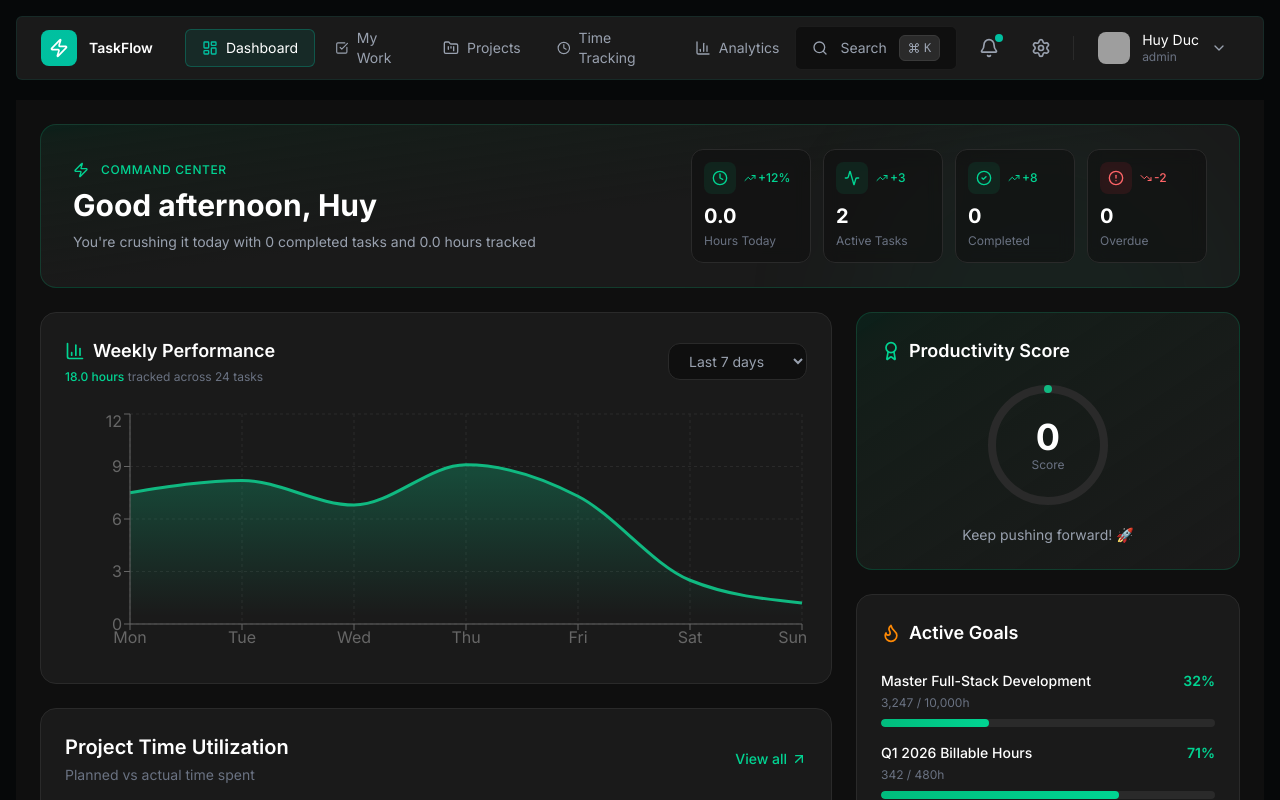
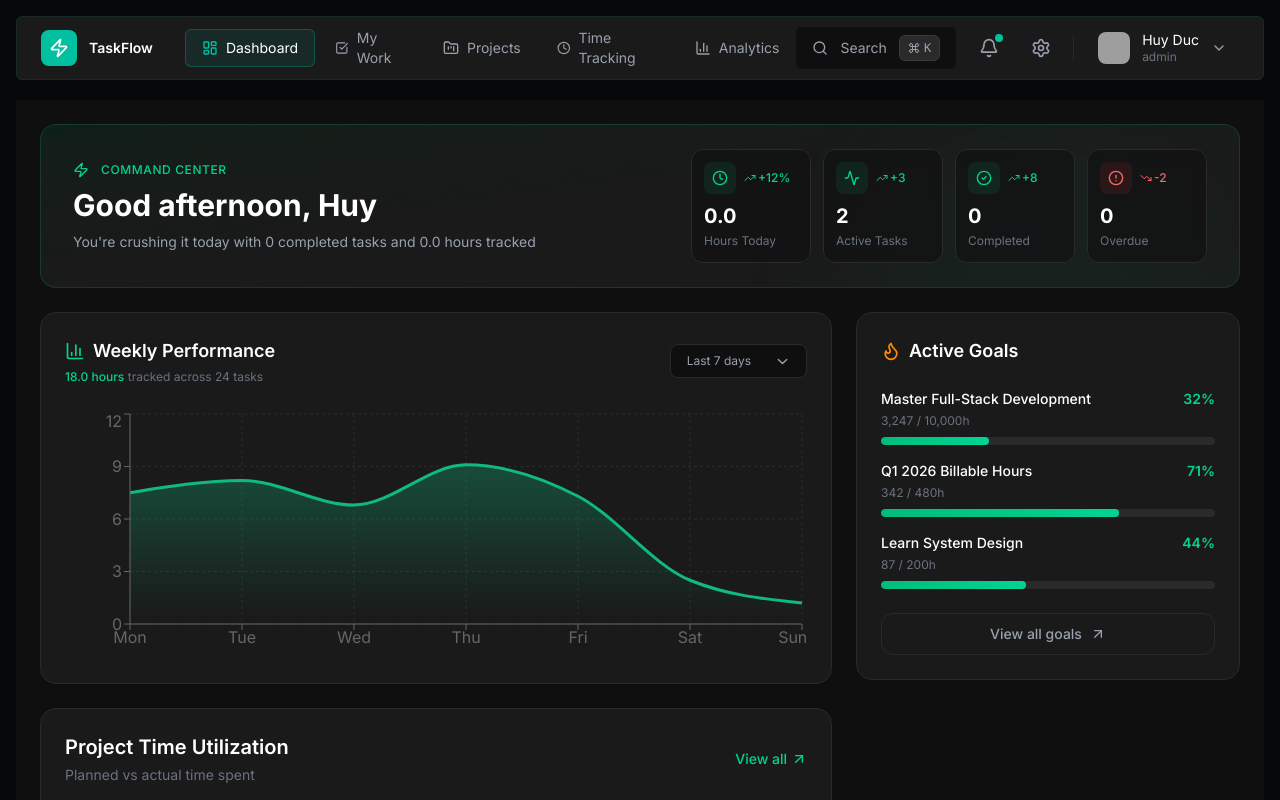
Before and after one commit to dhuy00/Knowly, a React (Vite) app in the folder knowly_frontend/: page / in a window 1280 px wide. Shown: the top 800 px of the page. Built offline with nearby package versions, Linux system fonts and the light colour scheme; grey boxes are pictures that could not be loaded.

Commit message:
feat (newui) add custom select in weekly component

```diff
--- /dev/null
+++ b/knowly_frontend/src/components/dashboard/CustomSelect.tsx
@@ -0,0 +1,37 @@
+import React, { useState } from "react";
+import { IoChevronDownOutline } from "react-icons/io5";
+
+const CustomSelect = () => {
+  const [isOpenDropdown, setIsOpenDropdown] = useState(false);
+
+  const handleDropdown = () => {
+    setIsOpenDropdown(!isOpenDropdown);
+  };
+
+  return (
+    <div className="relative">
+      <div
+        className={`bg-[#0F0F0F] border border-[#2A2A2A] rounded-lg text-gray-400 text-sm
+       px-4 py-2 outline-none focus:border-emerald-500/50 transition text-xs flex justify-between items-center
+       gap-6 relative`}
+       onClick={handleDropdown}
+      >
+        <span>Last 7 days</span>
+        <IoChevronDownOutline className={`text-[15px] transition ${isOpenDropdown ? 'rotate-180' : ''}`} />
+      </div>
+      <ul
+        className={`bg-[#0F0F0F] border border-[#2A2A2A] rounded-lg text-gray-400 text-sm
+       transition text-xs flex flex-col absolute top-9 left-0 right-0 ${isOpenDropdown ? '' : 'hidden'}`}
+      >
+        <li className="hover:bg-gray-950 bg-[#0F0F0F] px-4 z-10 py-2 rounded-t-lg transition">
+          Last 30 days
+        </li>
+        <li className="hover:bg-gray-950 bg-[#0F0F0F] z-10 px-4 py-2 rounded-b-lg transition">
+          Last 90 days
+        </li>
+      </ul>
+    </div>
+  );
+};
+
+export default CustomSelect;
--- a/knowly_frontend/src/components/dashboard/Weekly.tsx
+++ b/knowly_frontend/src/components/dashboard/Weekly.tsx
@@ -12,6 +12,7 @@ import {
 import {
   mockTimeEntries,
 } from "../../mock/mockData";
+import CustomSelect from "./CustomSelect";
 
 const Weekly = () => {
     const weekEntries = mockTimeEntries.filter((e) => {
@@ -52,15 +53,12 @@ const Weekly = () => {
             tasks
           </p>
         </div>
-        <select className="bg-[#0F0F0F] border border-[#2A2A2A] rounded-xl text-gray-400 text-sm px-4 py-2 outline-none focus:border-emerald-500/50 transition">
-          <option>Last 7 days</option>
-          <option>Last 30 days</option>
-          <option>Last 90 days</option>
-        </select>
+        <CustomSelect/>
       </div>
 
+      <div className="chart-container">
         <ResponsiveContainer width="100%" height={250} >
-        <AreaChart data={weeklyData}>
+          <AreaChart data={weeklyData} >
             <defs>
               <linearGradient id="colorHours" x1="0" y1="0" x2="0" y2="1">
                 <stop offset="5%" stopColor="#10b981" stopOpacity={0.3} />
@@ -71,6 +69,7 @@ const Weekly = () => {
             <XAxis dataKey="day" stroke="#666" />
             <YAxis stroke="#666" />
             <Tooltip
+
               contentStyle={{
                 backgroundColor: "#1A1A1A",
                 border: "1px solid #2A2A2A",
@@ -89,6 +88,7 @@ const Weekly = () => {
           </AreaChart>
         </ResponsiveContainer>
       </div>
+    </div>
   );
 };
 
--- a/knowly_frontend/src/index.css
+++ b/knowly_frontend/src/index.css
@@ -106,3 +106,15 @@ blockquote {
   border-color: transparent !important;
   box-shadow: 0 0 0 1.5px #5766ee !important;
 }
+
+.chart-container svg:focus {
+  outline: none !important;
+}
+
+.chart-container path:focus {
+  outline: none !important;
+}
+
+.chart-container g:focus {
+  outline: none !important;
+}
--- a/knowly_frontend/src/pages/dashboard/Dashboard.tsx
+++ b/knowly_frontend/src/pages/dashboard/Dashboard.tsx
@@ -139,53 +139,7 @@ const Dashboard = () => {
 
           {/* Right Column - 4 cols */}
           <div className="lg:col-span-4 space-y-6">
-            {/* Productivity Score */}
-            <div className="bg-gradient-to-br from-emerald-500/10 to-[#1A1A1A] border border-emerald-500/20 rounded-2xl p-6">
-              <div className="flex items-center gap-2 mb-4">
-                <Award className="size-5 text-emerald-400" />
-                <h2 className="text-lg font-semibold text-white">
-                  Productivity Score
-                </h2>
-              </div>
 
-              <div className="relative w-32 h-32 mx-auto mb-4">
-                <svg className="w-full h-full -rotate-90">
-                  <circle
-                    cx="64"
-                    cy="64"
-                    r="56"
-                    stroke="#2A2A2A"
-                    strokeWidth="8"
-                    fill="none"
-                  />
-                  <circle
-                    cx="64"
-                    cy="64"
-                    r="56"
-                    stroke="#10b981"
-                    strokeWidth="8"
-                    fill="none"
-                    strokeDasharray={`${(productivityScore / 100) * 351.86} 351.86`}
-                    strokeLinecap="round"
-                    className="transition-all duration-1000"
-                  />
-                </svg>
-                <div className="absolute inset-0 flex items-center justify-center flex-col">
-                  <div className="text-4xl font-bold text-white">
-                    {productivityScore}
-                  </div>
-                  <div className="text-xs text-gray-500">Score</div>
-                </div>
-              </div>
-
-              <p className="text-center text-sm text-gray-400">
-                {productivityScore >= 80
-                  ? "Outstanding performance! 🔥"
-                  : productivityScore >= 60
-                    ? "Great work today! 💪"
-                    : "Keep pushing forward! 🚀"}
-              </p>
-            </div>
 
             {/* Active Goals */}
             <div className="bg-[#1A1A1A] border border-[#2A2A2A] rounded-2xl p-6">
```
Lines whose indentation alone changed are shown as unchanged.
